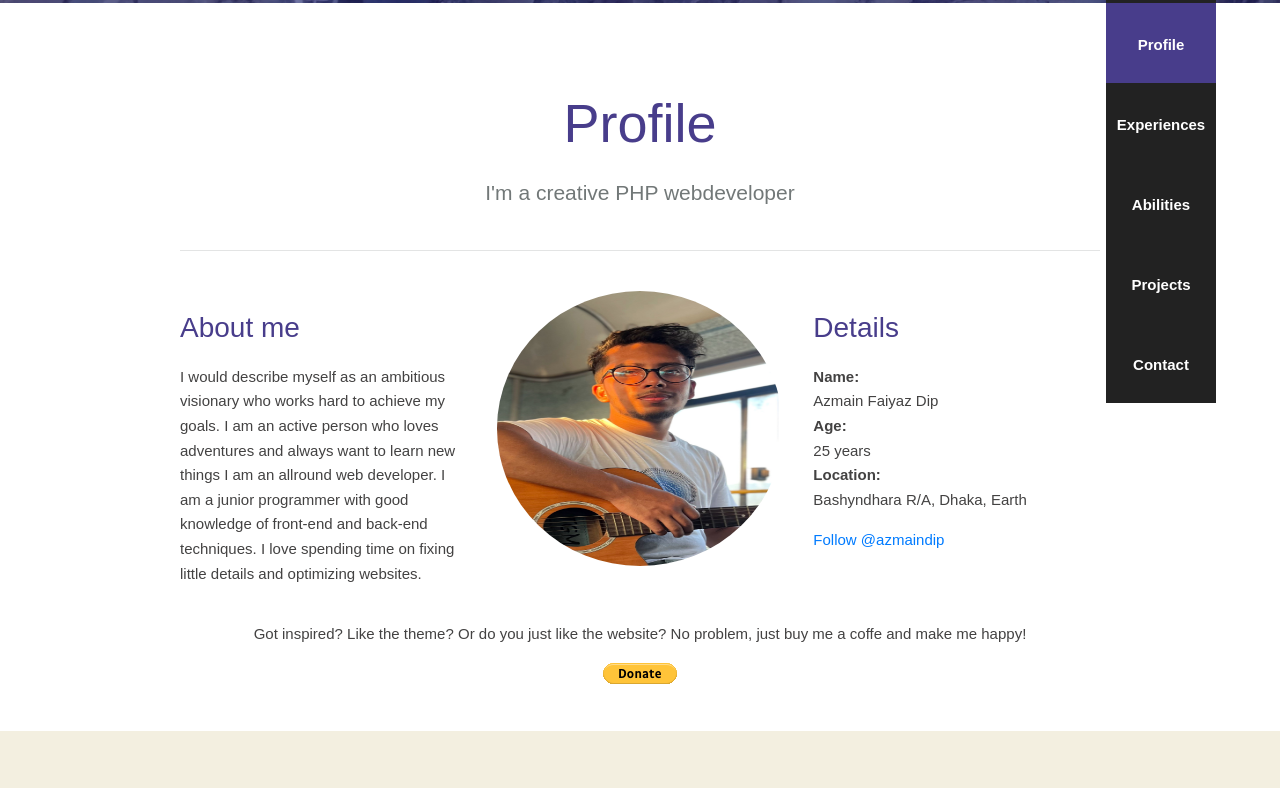
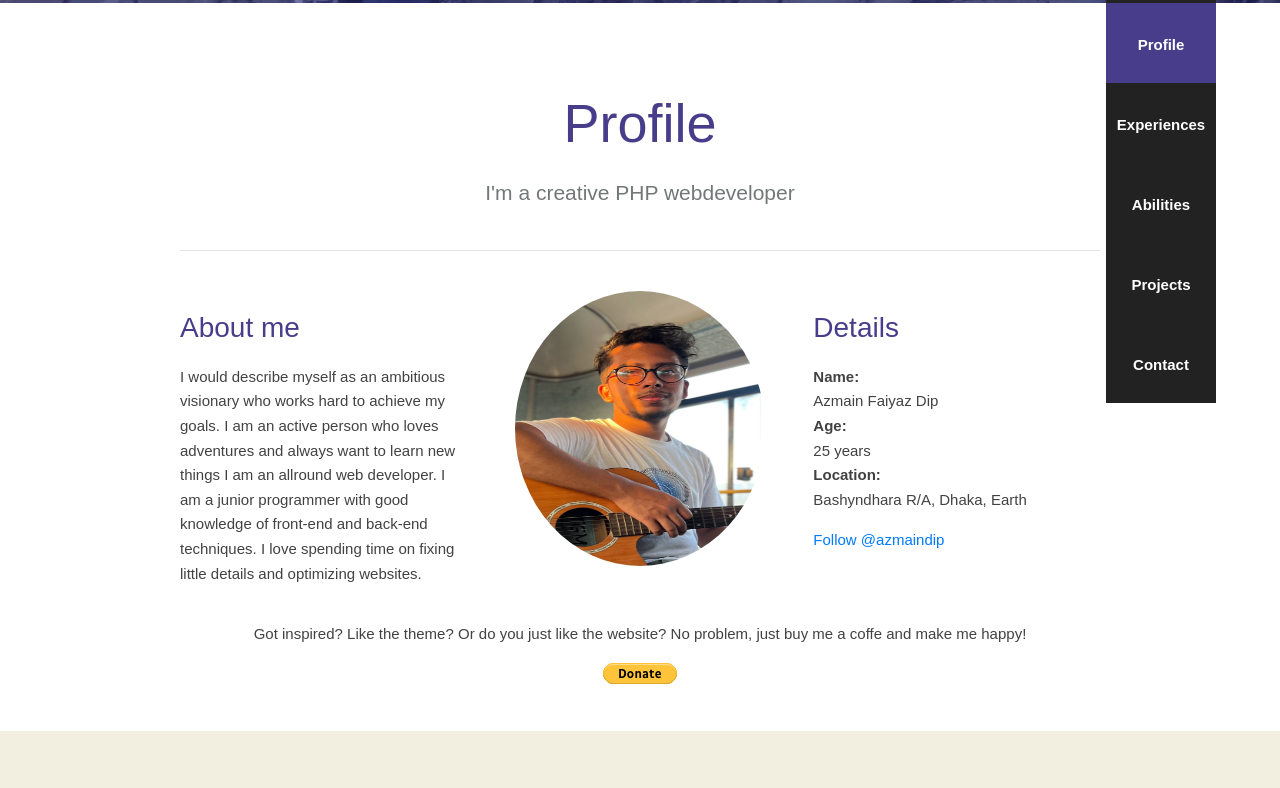
Before and after one commit to azmainfaiyaz/MyPersonalResume, a plain HTML site: page index.html in a window 1280 px wide. Shown: the part 797-1585 px from the top of the page. Drawn offline with nearby package versions, Linux system fonts and the light colour scheme; some icons are missing.

Commit message:
Update index.html

```diff
--- a/index.html
+++ b/index.html
@@ -375,9 +375,10 @@
     }
 
     #profile .row>div img {
-      width: 100%;
+/*       width: 100%; */
 /*       max-width: 246px;
       max-height: 280px; */
+      width: 250px;
       height: 275px;
       border-radius: 50%;
     }
```
